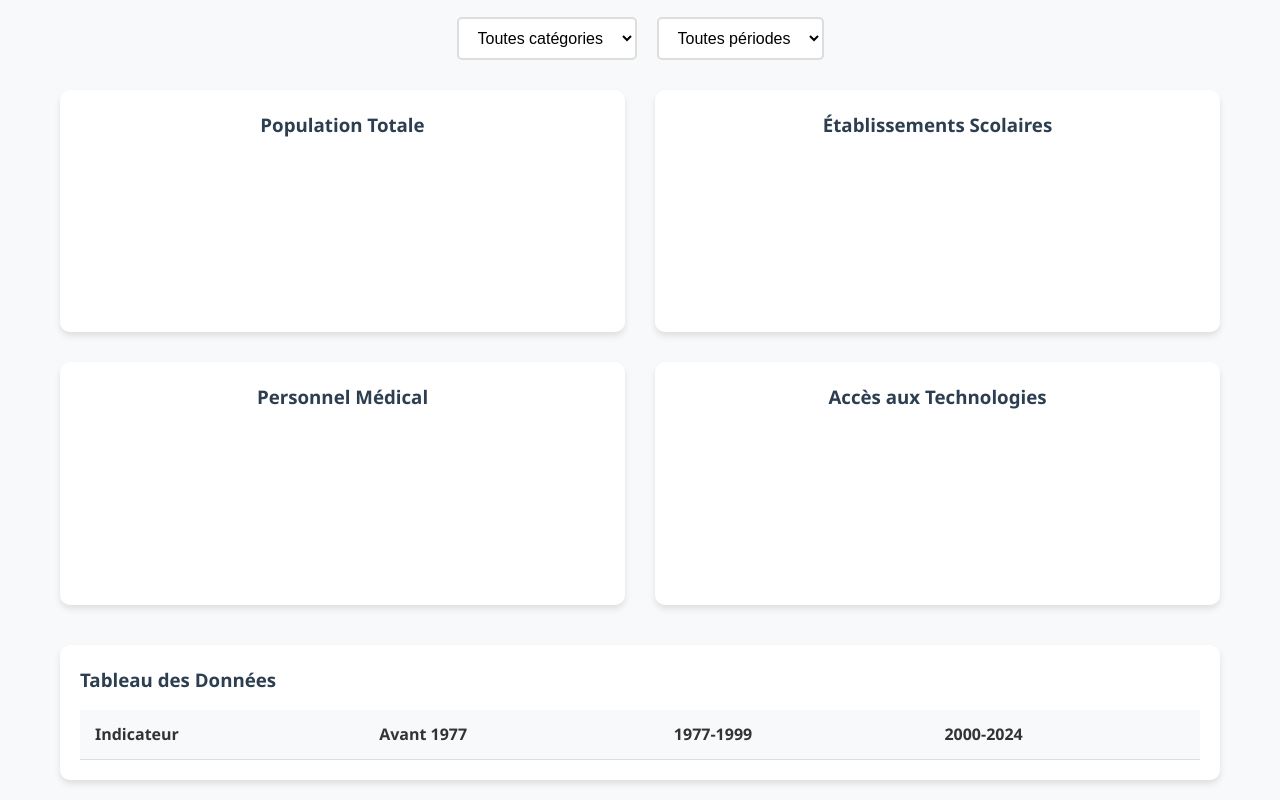
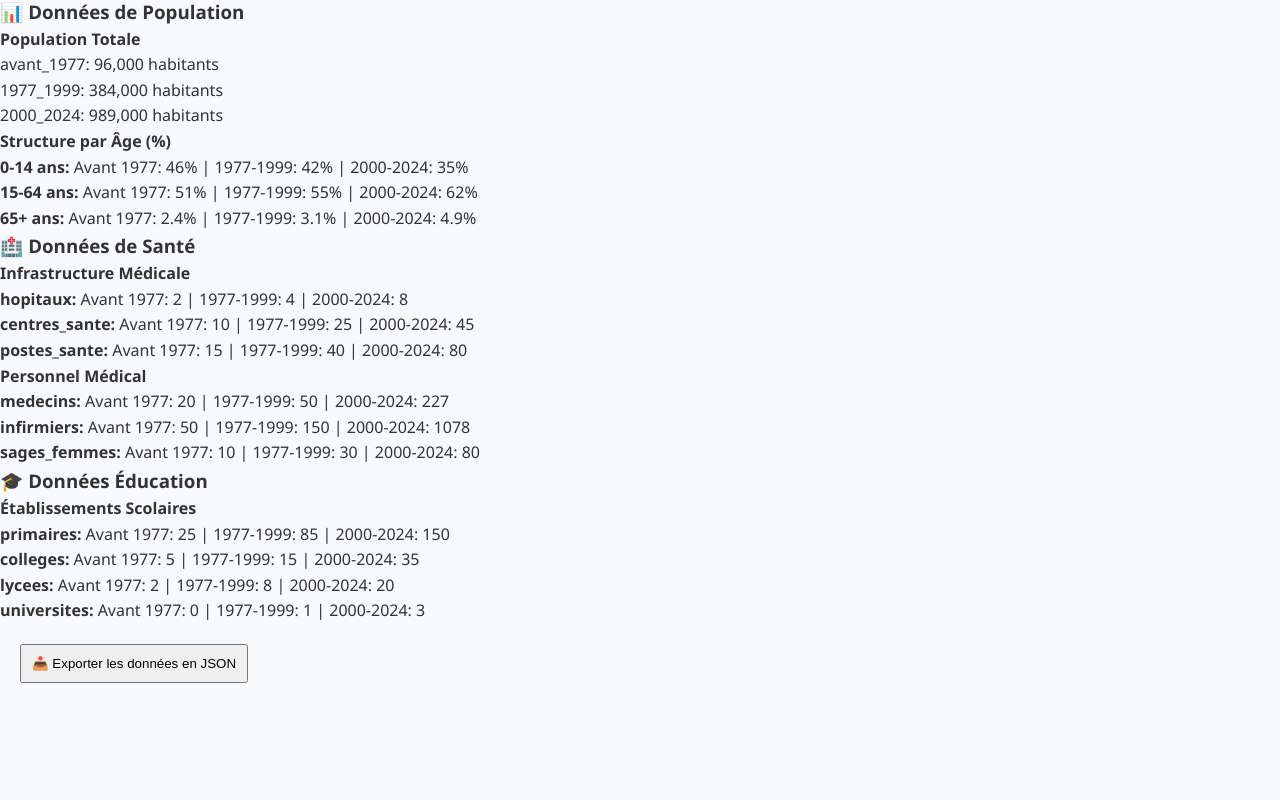
Before and after one commit to Arre365/Moussa, a plain HTML site: page index.html in a window 1280 px wide. Shown: the part 183-983 px from the top of the page. After the commit the page ends 886 px from the top, so only its background shows below. Drawn offline with nearby package versions, Linux system fonts and the light colour scheme.

Commit message:
Add files via upload

```diff
--- a/index.html
+++ b/index.html
@@ -3,74 +3,38 @@
 <head>
     <meta charset="UTF-8">
     <meta name="viewport" content="width=device-width, initial-scale=1.0">
-    <title>Data Hub - Djibouti</title>
-    <script src="https://cdn.jsdelivr.net/npm/chart.js"></script>
+    <title>Observatoire des Données - Djibouti</title>
     <link rel="stylesheet" href="css/style.css">
 </head>
 <body>
-    <div class="container">
-        <header>
-            <h1>📊 Observatoire des Données - Djibouti</h1>
-            <p>Évolution socio-économique 1960-2024</p>
-        </header>
+    <header>
+        <h1>Observatoire des Données - Djibouti</h1>
+        <p>Évolution 2020-2024</p>
+    </header>
 
-        <div class="filters">
-            <select id="categoryFilter">
-                <option value="all">Toutes catégories</option>
-                <option value="population">Démographie</option>
-                <option value="education">Éducation</option>
-                <option value="health">Santé</option>
-                <option value="economy">Économie</option>
-            </select>
+    <main>
+        <section id="population-data" class="data-section">
+            <h2>Population</h2>
+            <!-- Les données seront injectées ici -->
+        </section>
 
-            <select id="periodFilter">
-                <option value="all">Toutes périodes</option>
-                <option value="avant_1977">Avant 1977</option>
-                <option value="1977_1999">1977-1999</option>
-                <option value="2000_2024">2000-2024</option>
-            </select>
-        </div>
+        <section id="health-data" class="data-section">
+            <h2>Santé</h2>
+            <!-- Les données seront injectées ici -->
+        </section>
 
-        <div class="charts-grid">
-            <div class="chart-container">
-                <h3>Population Totale</h3>
-                <canvas id="populationChart"></canvas>
-            </div>
+        <section id="education-data" class="data-section">
+            <h2>Éducation</h2>
+            <!-- Les données seront injectées ici -->
+        </section>
 
-            <div class="chart-container">
-                <h3>Établissements Scolaires</h3>
-                <canvas id="educationChart"></canvas>
-            </div>
+        <button onclick="exportData()" style="margin: 20px; padding: 10px;">
+            📥 Exporter les données en JSON
+        </button>
+    </main>
 
-            <div class="chart-container">
-                <h3>Personnel Médical</h3>
-                <canvas id="healthChart"></canvas>
-            </div>
-
-            <div class="chart-container">
-                <h3>Accès aux Technologies</h3>
-                <canvas id="techChart"></canvas>
-            </div>
-        </div>
-
-        <div class="data-table">
-            <h3>Tableau des Données</h3>
-            <table id="dataTable">
-                <thead>
-                    <tr>
-                        <th>Indicateur</th>
-                        <th>Avant 1977</th>
-                        <th>1977-1999</th>
-                        <th>2000-2024</th>
-                    </tr>
-                </thead>
-                <tbody id="tableBody">
-                    <!-- Rempli dynamiquement -->
-                </tbody>
-            </table>
-        </div>
-    </div>
-
+    <!-- IMPORTANT: L'ordre des scripts est crucial -->
+    <script src="js/excel-converter.js"></script>
     <script src="js/chart-loader.js"></script>
 </body>
 </html>
--- a/js/chart-loader.js
+++ b/js/chart-loader.js
@@ -1,205 +1,134 @@
-class DjiboutiDataVisualizer {
-    constructor() {
-        this.data = null;
-        this.charts = {};
-        this.init();
+// js/chart-loader.js
+document.addEventListener('DOMContentLoaded', function() {
+    console.log('🔵 ChartLoader initialisé');
+
+    // Vérifier si les données existent
+    if (typeof ExcelConverter !== 'undefined') {
+        console.log('✅ ExcelConverter trouvé');
+        initializeCharts();
+    } else {
+        console.error('❌ ExcelConverter non trouvé');
+        // Solution de secours : charger les données directement
+        loadFallbackData();
+    }
+});
+
+function initializeCharts() {
+    const converter = new ExcelConverter();
+    const data = converter.convertManualData();
+
+    console.log('📊 Données chargées:', data);
+
+    // Afficher les données dans la page
+    displayPopulationData(data.population);
+    displayHealthData(data.health);
+    displayEducationData(data.education);
+
+    // Stocker les données pour utilisation ultérieure
+    window.djiboutiData = data;
+}
+
+function displayPopulationData(population) {
+    const container = document.getElementById('population-data');
+    if (!container) {
+        console.log('❌ Conteneur population-data non trouvé');
+        return;
     }
 
-    async init() {
-        await this.loadData();
-        this.createCharts();
-        this.populateTable();
-        this.setupEventListeners();
-    }
+    let html = '<h3>📊 Données de Population</h3>';
 
-    async loadData() {
-        try {
-            const response = await fetch('data/djibouti-data.json');
-            this.data = await response.json();
-            console.log('Données chargées:', this.data);
-        } catch (error) {
-            console.error('Erreur chargement données:', error);
+    // Population totale
+    html += '<h4>Population Totale</h4>';
+    population.total.forEach(item => {
+        html += `<p>${item.period}: ${item.value.toLocaleString()} habitants</p>`;
+    });
+
+    // Structure par âge
+    html += '<h4>Structure par Âge (%)</h4>';
+    population.age_structure.forEach(item => {
+        html += `<p><strong>${item.category}:</strong> `;
+        html += `Avant 1977: ${item.avant_1977}% | `;
+        html += `1977-1999: ${item["1977_1999"]}% | `;
+        html += `2000-2024: ${item["2000_2024"]}%</p>`;
+    });
+
+    container.innerHTML = html;
+}
+
+function displayHealthData(health) {
+    const container = document.getElementById('health-data');
+    if (!container) return;
+
+    let html = '<h3>🏥 Données de Santé</h3>';
+
+    // Infrastructure
+    html += '<h4>Infrastructure Médicale</h4>';
+    health.infrastructure.forEach(item => {
+        html += `<p><strong>${item.type}:</strong> `;
+        html += `Avant 1977: ${item.avant_1977} | `;
+        html += `1977-1999: ${item["1977_1999"]} | `;
+        html += `2000-2024: ${item["2000_2024"]}</p>`;
+    });
+
+    // Personnel
+    html += '<h4>Personnel Médical</h4>';
+    health.personnel.forEach(item => {
+        html += `<p><strong>${item.type}:</strong> `;
+        html += `Avant 1977: ${item.avant_1977} | `;
+        html += `1977-1999: ${item["1977_1999"]} | `;
+        html += `2000-2024: ${item["2000_2024"]}</p>`;
+    });
+
+    container.innerHTML = html;
+}
+
+function displayEducationData(education) {
+    const container = document.getElementById('education-data');
+    if (!container) return;
+
+    let html = '<h3>🎓 Données Éducation</h3>';
+
+    // Écoles
+    html += '<h4>Établissements Scolaires</h4>';
+    education.schools.forEach(item => {
+        html += `<p><strong>${item.type}:</strong> `;
+        html += `Avant 1977: ${item.avant_1977} | `;
+        html += `1977-1999: ${item["1977_1999"]} | `;
+        html += `2000-2024: ${item["2000_2024"]}</p>`;
+    });
+
+    container.innerHTML = html;
+}
+
+function loadFallbackData() {
+    console.log('🔄 Chargement des données de secours...');
+
+    // Données minimales pour démonstration
+    const fallbackData = {
+        population: {
+            total: [
+                { period: "avant_1977", value: 96000 },
+                { period: "1977_1999", value: 384000 },
+                { period: "2000_2024", value: 989000 }
+            ]
+        },
+        health: {
+            personnel: [
+                { type: "medecins", avant_1977: 20, "1977_1999": 50, "2000_2024": 227 }
+            ]
         }
-    }
+    };
 
-    createCharts() {
-        this.createPopulationChart();
-        this.createEducationChart();
-        this.createHealthChart();
-        this.createTechnologyChart();
-    }
+    displayPopulationData(fallbackData.population);
+    displayHealthData(fallbackData.health);
+}
 
-    createPopulationChart() {
-        const ctx = document.getElementById('populationChart').getContext('2d');
-        const popData = this.data.population.total;
-
-        this.charts.population = new Chart(ctx, {
-            type: 'bar',
-            data: {
-                labels: popData.map(d => this.formatPeriod(d.period)),
-                datasets: [{
-                    label: 'Population',
-                    data: popData.map(d => d.value),
-                    backgroundColor: [
-                        'rgba(255, 99, 132, 0.7)',
-                        'rgba(54, 162, 235, 0.7)',
-                        'rgba(75, 192, 192, 0.7)'
-                    ],
-                    borderColor: [
-                        'rgb(255, 99, 132)',
-                        'rgb(54, 162, 235)',
-                        'rgb(75, 192, 192)'
-                    ],
-                    borderWidth: 1
-                }]
-            },
-            options: {
-                responsive: true,
-                plugins: {
-                    title: {
-                        display: true,
-                        text: 'Évolution de la Population'
-                    }
-                },
-                scales: {
-                    y: {
-                        beginAtZero: true,
-                        title: {
-                            display: true,
-                            text: 'Nombre d\'habitants'
-                        }
-                    }
-                }
-            }
-        });
-    }
-
-    createEducationChart() {
-        const ctx = document.getElementById('educationChart').getContext('2d');
-        const eduData = this.data.education.schools;
-
-        this.charts.education = new Chart(ctx, {
-            type: 'line',
-            data: {
-                labels: ['Primaires', 'Collèges', 'Lycées', 'Universités'],
-                datasets: [
-                    {
-                        label: 'Avant 1977',
-                        data: [
-                            eduData.find(d => d.type === 'primaires').avant_1977,
-                            eduData.find(d => d.type === 'colleges').avant_1977,
-                            eduData.find(d => d.type === 'lycees').avant_1977,
-                            eduData.find(d => d.type === 'universites').avant_1977
-                        ],
-                        borderColor: 'rgb(255, 99, 132)',
-                        tension: 0.1
-                    },
-                    {
-                        label: '1977-1999',
-                        data: [
-                            eduData.find(d => d.type === 'primaires')['1977_1999'],
-                            eduData.find(d => d.type === 'colleges')['1977_1999'],
-                            eduData.find(d => d.type === 'lycees')['1977_1999'],
-                            eduData.find(d => d.type === 'universites')['1977_1999']
-                        ],
-                        borderColor: 'rgb(54, 162, 235)',
-                        tension: 0.1
-                    },
-                    {
-                        label: '2000-2024',
-                        data: [
-                            eduData.find(d => d.type === 'primaires')['2000_2024'],
-                            eduData.find(d => d.type === 'colleges')['2000_2024'],
-                            eduData.find(d => d.type === 'lycees')['2000_2024'],
-                            eduData.find(d => d.type === 'universites')['2000_2024']
-                        ],
-                        borderColor: 'rgb(75, 192, 192)',
-                        tension: 0.1
-                    }
-                ]
-            },
-            options: {
-                responsive: true,
-                plugins: {
-                    title: {
-                        display: true,
-                        text: 'Évolution des Établissements Scolaires'
-                    }
-                }
-            }
-        });
-    }
-
-    createHealthChart() {
-        const ctx = document.getElementById('healthChart').getContext('2d');
-        // Implémentation similaire pour la santé
-    }
-
-    createTechnologyChart() {
-        const ctx = document.getElementById('techChart').getContext('2d');
-        // Implémentation similaire pour la technologie
-    }
-
-    populateTable() {
-        const tableBody = document.getElementById('tableBody');
-        tableBody.innerHTML = '';
-
-        // Ajouter les données au tableau
-        Object.keys(this.data).forEach(category => {
-            Object.keys(this.data[category]).forEach(indicator => {
-                const rowData = this.data[category][indicator];
-                if (Array.isArray(rowData)) {
-                    rowData.forEach(item => {
-                        const row = document.createElement('tr');
-                        row.innerHTML = `
-                            <td>${this.formatLabel(category, indicator)}</td>
-                            <td>${item.avant_1977 || '-'}</td>
-                            <td>${item['1977_1999'] || '-'}</td>
-                            <td>${item['2000_2024'] || '-'}</td>
-                        `;
-                        tableBody.appendChild(row);
-                    });
-                }
-            });
-        });
-    }
-
-    formatPeriod(period) {
-        const periods = {
-            'avant_1977': 'Avant 1977',
-            '1977_1999': '1977-1999',
-            '2000_2024': '2000-2024'
-        };
-        return periods[period] || period;
-    }
-
-    formatLabel(category, indicator) {
-        // Formater les labels pour l'affichage
-        return indicator.charAt(0).toUpperCase() + indicator.slice(1);
-    }
-
-    setupEventListeners() {
-        document.getElementById('categoryFilter').addEventListener('change', (e) => {
-            this.filterCharts(e.target.value);
-        });
-
-        document.getElementById('periodFilter').addEventListener('change', (e) => {
-            this.filterByPeriod(e.target.value);
-        });
-    }
-
-    filterCharts(category) {
-        // Implémenter le filtrage par catégorie
-        console.log('Filtrer par catégorie:', category);
-    }
-
-    filterByPeriod(period) {
-        // Implémenter le filtrage par période
-        console.log('Filtrer par période:', period);
+// Fonction utilitaire pour exporter les données
+function exportData() {
+    if (window.djiboutiData) {
+        const converter = new ExcelConverter();
+        converter.saveToJSON(window.djiboutiData);
+    } else {
+        alert('Aucune donnée à exporter');
     }
 }
-
-// Initialiser quand la page est chargée
-document.addEventListener('DOMContentLoaded', () => {
-    window.djiboutiViz = new DjiboutiDataVisualizer();
-});
```
